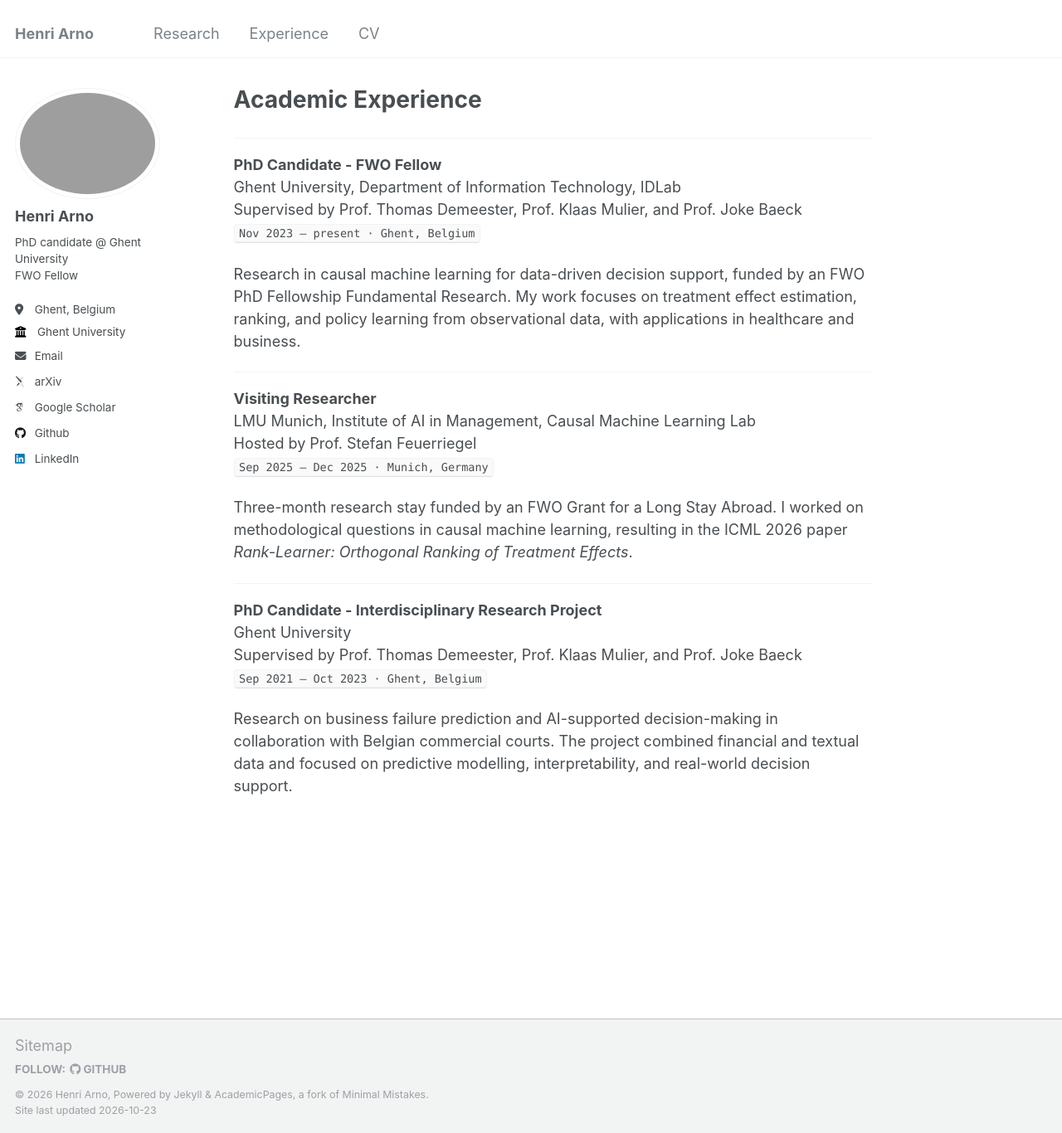
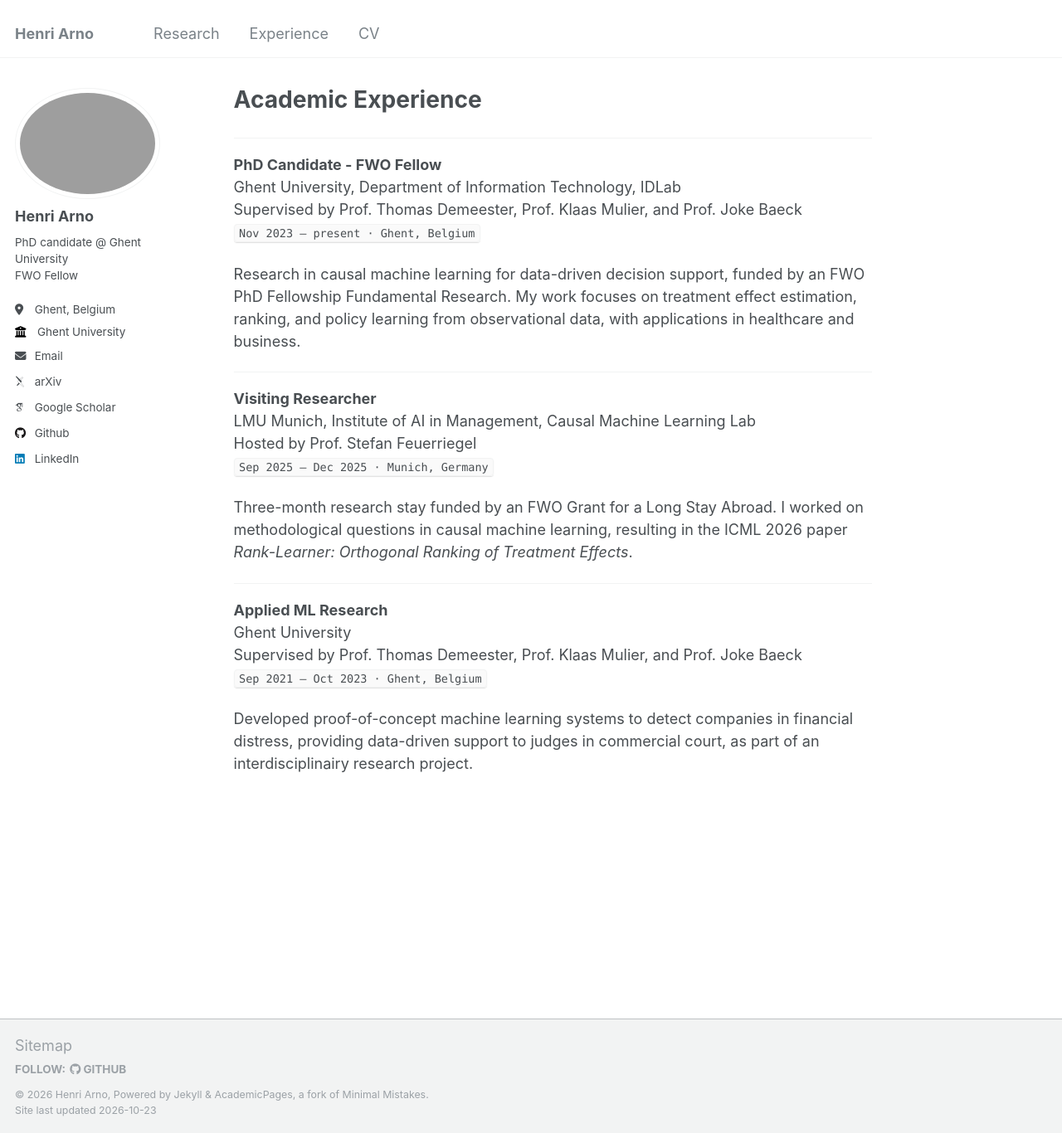
Before and after one commit to HenriArno/HenriArno.github.io, a Jekyll site: the page built from _pages/experience.md, in a window 1280 px wide and 1366 px high. Shown: the whole window at 83% size. Built offline with Jekyll 4.4.1, drawn with Linux system fonts in a browser that asks for light colours; some web fonts are replaced.

Commit message:
Update experience.md

```diff
--- a/_pages/experience.md
+++ b/_pages/experience.md
@@ -24,9 +24,9 @@ Three-month research stay funded by an FWO Grant for a Long Stay Abroad. I worke
 
 ---
 
-**PhD Candidate - Interdisciplinary Research Project**
+**Applied ML Research**
 Ghent University
 Supervised by Prof. Thomas Demeester, Prof. Klaas Mulier, and Prof. Joke Baeck
 `Sep 2021 – Oct 2023 · Ghent, Belgium`
 
-Research on business failure prediction and AI-supported decision-making in collaboration with Belgian commercial courts. The project combined financial and textual data and focused on predictive modelling, interpretability, and real-world decision support.
+Developed proof-of-concept machine learning systems to detect companies in financial distress, providing data-driven support to judges in commercial court, as part of an interdisciplinairy research project.
```
